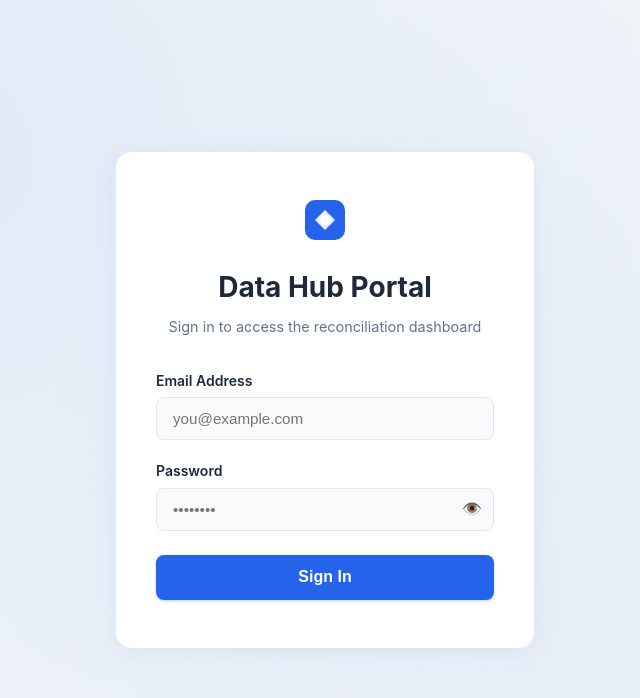
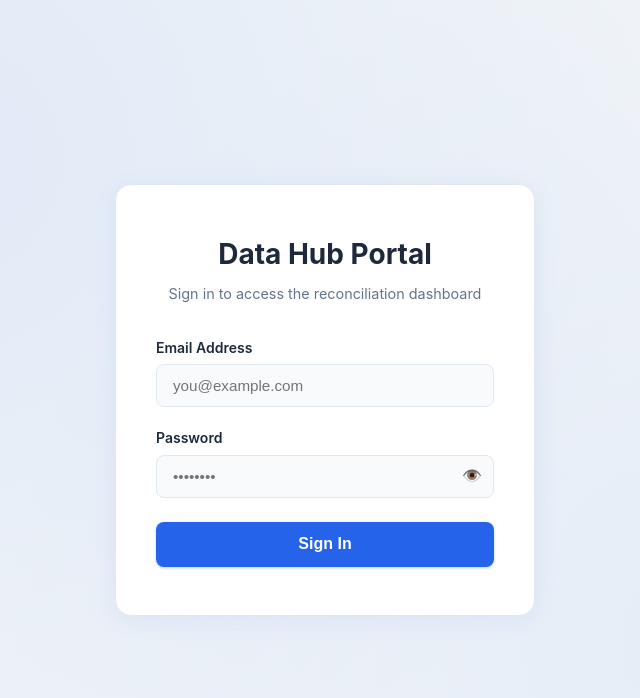
Before and after one commit to Vishwavijeth/roa_data_ui, a React (Vite) app: page / in a window 1280 px wide. Shown: the top 698 px of the page, without its empty margins (315-955 px from the left). Built offline with nearby package versions, Linux system fonts and the light colour scheme.

Commit message:
roa logo changed

```diff
--- a/src/dashboard.jsx
+++ b/src/dashboard.jsx
@@ -132,9 +132,9 @@ function Sidebar({ activePage, setActivePage, onLogout }) {
             {/* Logo */}
             <div className="sidebar-logo">
                 <img
-                    src="https://dataportal.realtyofamerica.com/roa-logo.png"
+                    src="roa_logo.png"
                     alt="ROA Logo"
-                    style={{ height: '36px', objectFit: 'contain' }}
+                    style={{ height: '50px', objectFit: 'contain' }}
                 />
             </div>
 
--- a/src/login.jsx
+++ b/src/login.jsx
@@ -21,14 +21,6 @@ function Login({ onLogin }) {
     return (
         <div className="login-container">
             <div className="login-box">
-                {/* Logo */}
-                <div className="login-logo">
-                    <svg width="40" height="40" viewBox="0 0 40 40" fill="none" xmlns="http://www.w3.org/2000/svg">
-                        <rect width="40" height="40" rx="10" fill="#2563eb" />
-                        <path d="M10 20 L20 10 L30 20 L20 30 Z" fill="white" opacity="0.9" />
-                        <circle cx="20" cy="20" r="5" fill="white" />
-                    </svg>
-                </div>
 
                 <h1 className="login-heading">Data Hub Portal</h1>
                 <p className="login-subheading">Sign in to access the reconciliation dashboard</p>
```
Also changed, not shown: public/roa_logo.png (added).
